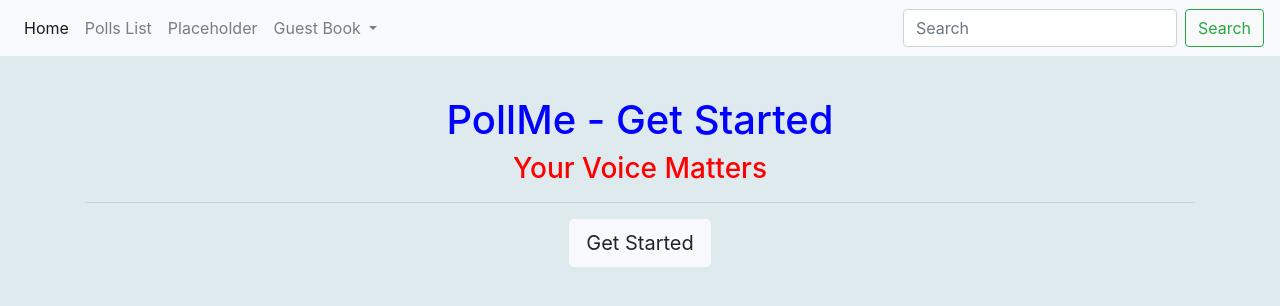
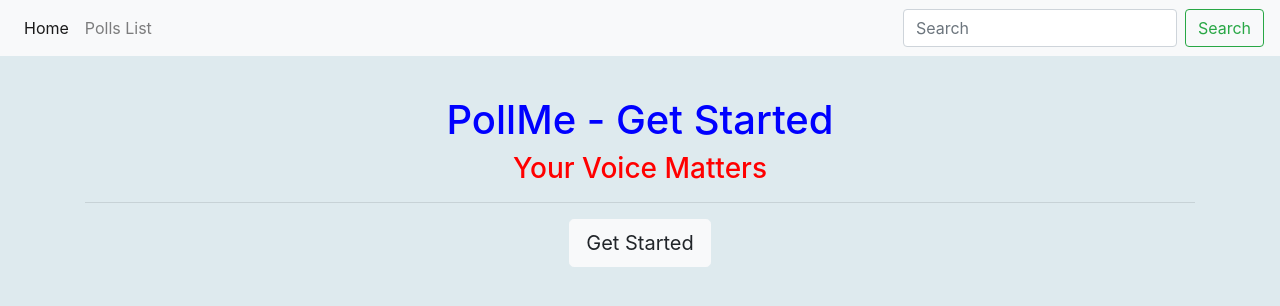
Before and after one commit to RobertNeuzil/polldjangofull, a Django app: template templates/home.html in a window 1280 px wide. Shown: the top 306 px of the page. Run offline with Django 3.2, Linux system fonts and the light colour scheme; the template is opened without the code that fills it, so the values that code supplies are empty; some libraries are stand-ins or nearby versions.

Commit message:
cleaned up navabr, urls, views ; ready to tag

```diff
--- a/pollme/urls.py
+++ b/pollme/urls.py
@@ -19,7 +19,6 @@ from . import views
 
 urlpatterns = [
     path('admin/', admin.site.urls),
-    path('time/', views.current_datetime),
-    path('home/', views.home),
+    path('', views.home),
     path('polls/', include('polls.urls')),
 ]
--- a/templates/home.html
+++ b/templates/home.html
@@ -1,5 +1,7 @@
 {% extends 'base.html' %}
+
 {% load static %}
+
 {% block custom_css %}
 <link rel="stylesheet" href="{% static 'css/home_styles.css' %}">
 {% endblock %}
--- a/templates/includes/navbar.html
+++ b/templates/includes/navbar.html
@@ -11,19 +11,6 @@
       <li class="nav-item">
         <a class="nav-link" href="/polls/list">Polls List</a>
       </li>
-      <li class="nav-item">
-        <a class="nav-link" href="#">Placeholder</a>
-      </li>
-      <li class="nav-item dropdown">
-        <a class="nav-link dropdown-toggle" href="#" id="navbarDropdownMenuLink" role="button" data-toggle="dropdown" aria-haspopup="true" aria-expanded="false">
-          Guest Book
-        </a>
-        <div class="dropdown-menu" aria-labelledby="navbarDropdownMenuLink">
-          <a class="dropdown-item" href="#">View GuestBook</a>
-          <a class="dropdown-item" href="#">Sign Guestbook</a>
-
-        </div>
-      </li>
     </ul>
   </div>
     <form class="form-inline">
```
Also changed, not shown: pollme/views.py (+4 -8 lines).
